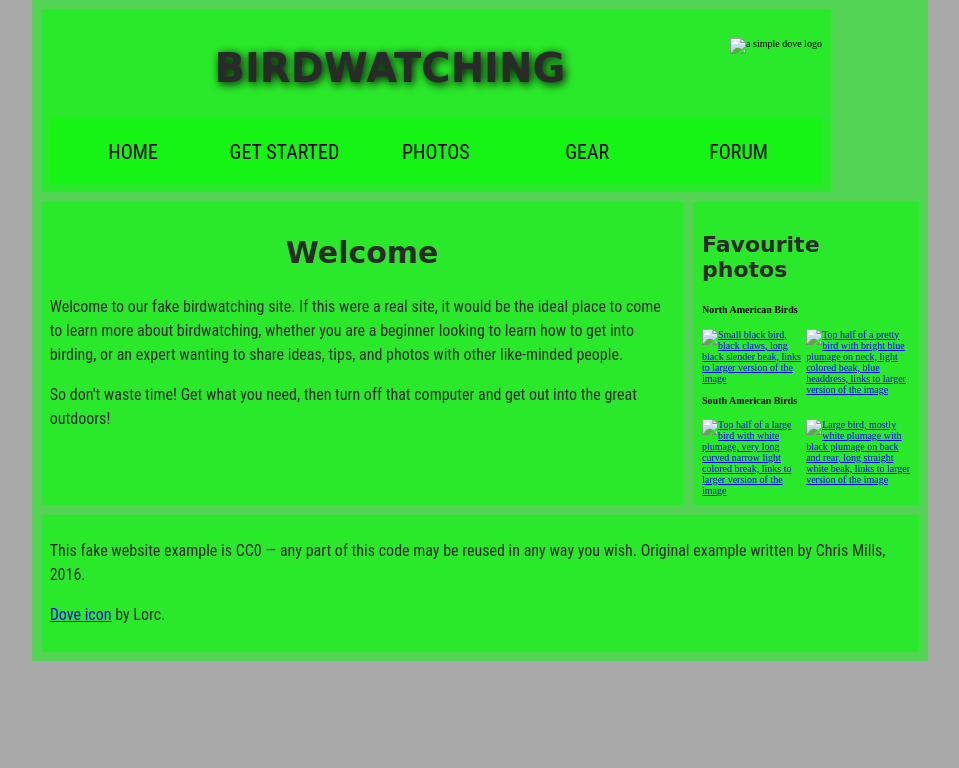
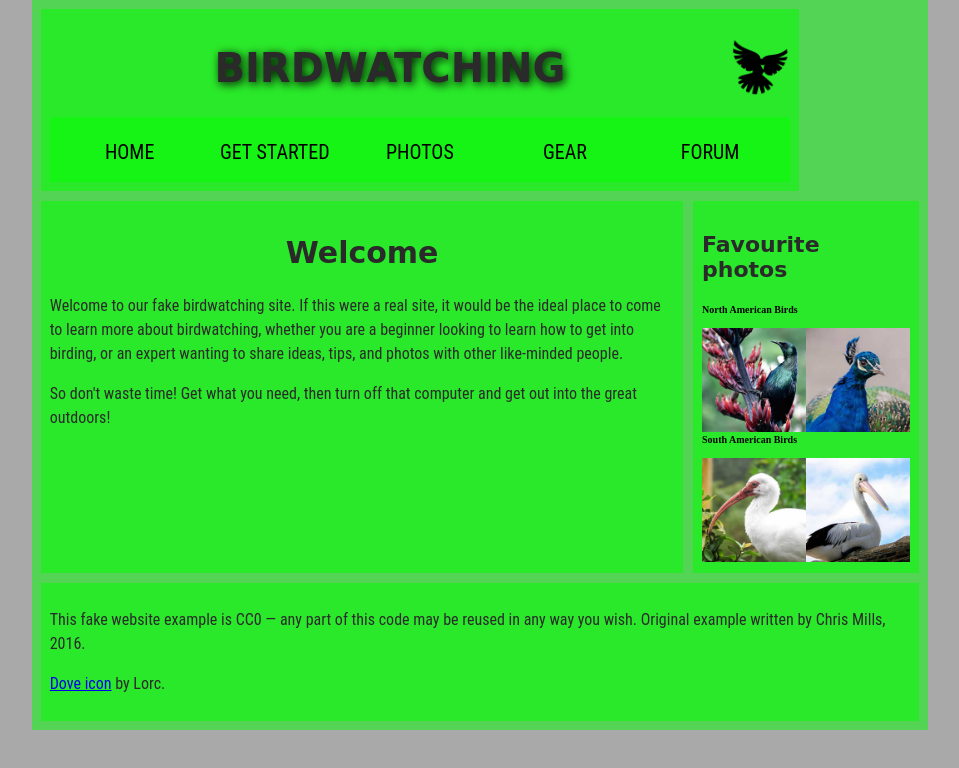
Before and after one commit to sam-sly/sleeping-bear-dunes, a plain HTML site: page Assignment8/birdwatching.html in a window 1280 px wide. Shown: the whole page, without its empty margins (160-1119 px from the left). Drawn offline with Linux system fonts and the light colour scheme; a web font is replaced by a local one.

Commit message:
Update birdwatching.html

```diff
--- a/Assignment8/birdwatching.html
+++ b/Assignment8/birdwatching.html
@@ -16,7 +16,7 @@
 
       <header role="banner">
         <h1>Birdwatching</h1>
-        <img src="dove.png" alt="a simple dove logo">
+        <img src="./images/dove.png" alt="a simple dove logo">
 
         <nav role="navigation">
           <ul>
@@ -44,14 +44,14 @@
 
         <h4>North American Birds</h4>
 
-        <a href="favorite-1.jpg"><img src="favorite-1_th.jpg" alt="Small black bird, black claws, long black slender beak, links to larger version of the image"></a>
+        <a href="./images/favorite-1.jpg"><img src="./images/favorite-1_th.jpg" alt="Small black bird, black claws, long black slender beak, links to larger version of the image"></a>
 
-        <a href="favorite-2.jpg"><img src="favorite-2_th.jpg" alt="Top half of a pretty bird with bright blue plumage on neck, light colored beak, blue headdress, links to larger version of the image"></a>
+        <a href="./images/favorite-2.jpg"><img src="./images/favorite-2_th.jpg" alt="Top half of a pretty bird with bright blue plumage on neck, light colored beak, blue headdress, links to larger version of the image"></a>
 
         <h4>South American Birds</h4>
 
-        <a href="favorite-3.jpg"><img src="favorite-3_th.jpg" alt="Top half of a large bird with white plumage, very long curved narrow light colored break, links to larger version of the image"></a>
-        <a href="favorite-4.jpg"><img src="favorite-4_th.jpg" alt="Large bird, mostly white plumage with black plumage on back and rear, long straight white beak, links to larger version of the image"></a>
+        <a href="./images/favorite-3.jpg"><img src="./images/favorite-3_th.jpg" alt="Top half of a large bird with white plumage, very long curved narrow light colored break, links to larger version of the image"></a>
+        <a href="./images/favorite-4.jpg"><img src="./images/favorite-4_th.jpg" alt="Large bird, mostly white plumage with black plumage on back and rear, long straight white beak, links to larger version of the image"></a>
       </aside>
 
       <footer role="footer">
```
